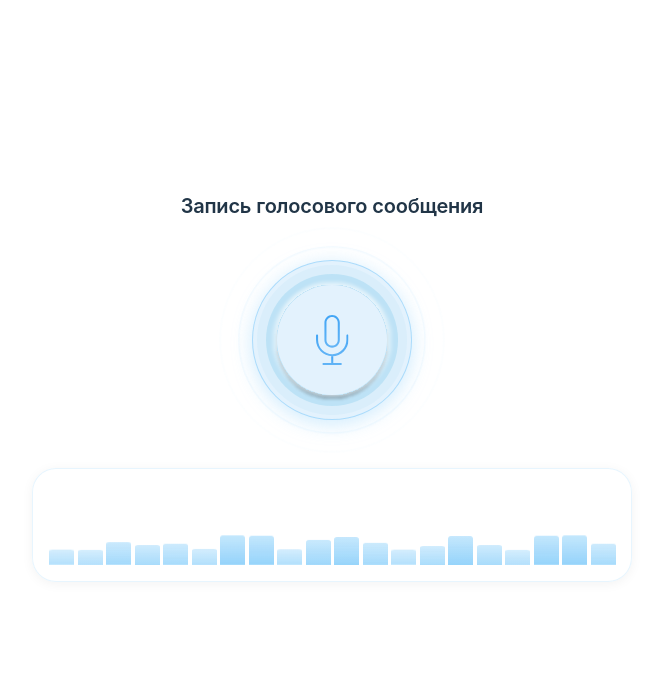
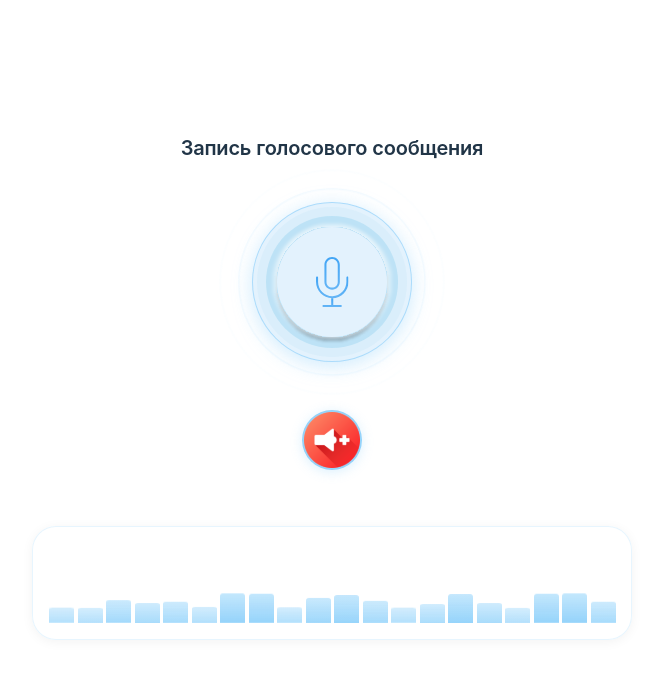
Before and after one commit to NikitaBest/TranscriptorMiniApp, a React (Vite) app: page / in a window 1280 px wide. Shown: the top 678 px of the page, without its empty margins (308-971 px from the left). Built offline with nearby package versions, Linux system fonts and the light colour scheme; no server answers.

Commit message:
добавление кнопки аудио файл

```diff
--- a/src/components/AudioRecorder.css
+++ b/src/components/AudioRecorder.css
@@ -119,6 +119,14 @@
   border-radius: 24px;
   border: 1px solid rgba(135, 206, 250, 0.2);
   box-shadow: 0 2px 12px rgba(0, 0, 0, 0.05);
+}
+
+.audio-recorder-file-upload {
+  display: flex;
+  align-items: center;
+  justify-content: center;
+  margin-top: 1.5rem;
+  margin-bottom: 0.5rem;
 }
 
 .audio-recorder-error {
--- a/src/components/AudioRecorder.jsx
+++ b/src/components/AudioRecorder.jsx
@@ -39,6 +39,7 @@ function AudioRecorder({ onAudioData, onRecordingStateChange, audioData, onAudio
   const isRecordingRef = useRef(false) // Ref для проверки состояния записи
   const isPausedRef = useRef(false) // Ref для проверки состояния паузы
   const audioPlayerRef = useRef(null) // Ref для audio элемента
+  const fileInputRef = useRef(null) // Ref для input файла
 
   // Форматирование времени в MM:SS
   const formatTime = (seconds) => {
@@ -458,6 +459,81 @@ function AudioRecorder({ onAudioData, onRecordingStateChange, audioData, onAudio
     setEditableTranscriptionText('')
   }
 
+  // Обработка выбора файла
+  const handleFileSelect = async (event) => {
+    const file = event.target.files?.[0]
+    if (!file) return
+
+    // Проверяем, что это аудио файл
+    if (!file.type.startsWith('audio/')) {
+      setError('Пожалуйста, выберите аудио файл')
+      return
+    }
+
+    try {
+      setIsUploading(true)
+      setError(null)
+      setUploadStatus(null)
+      setTranscription(null)
+      setTranscriptionId(null)
+      setEditableTranscriptionText('')
+
+      console.log('Подготовка файла для отправки:', {
+        fileName: file.name,
+        fileType: file.type,
+        fileSize: file.size,
+        fileSizeKB: (file.size / 1024).toFixed(2) + ' KB'
+      })
+
+      const response = await audioApiService.uploadAudio(file)
+
+      console.log('Ответ от сервера при загрузке:', response)
+
+      // Получаем ID записи из ответа
+      const uploadData = response?.value || response
+      const id = uploadData?.id
+
+      if (id) {
+        // Сохраняем ID записи
+        setTranscriptionId(id)
+        console.log('ID записи сохранен:', id)
+
+        // Не показываем промежуточные статусы
+        setUploadStatus(null)
+
+        // Даем время бекенду создать задачу транскрипции перед первой проверкой
+        statusCheckTimerRef.current = setTimeout(() => {
+          console.log('Начинаем проверку статуса транскрипции для ID:', id)
+          setIsLoadingTranscription(true) // Начинаем проверку статуса
+          setIsUploading(false) // Загрузка завершена
+          checkTranscriptionStatus(id)
+        }, 2000) // Ждем 2 секунды перед первой проверкой
+      } else {
+        setUploadStatus(null)
+        console.error('ID записи не найден в ответе:', response)
+        setIsUploading(false)
+      }
+
+    } catch (err) {
+      console.error('Ошибка при загрузке файла:', err)
+      setError(err.message || 'Ошибка при загрузке аудио файла на сервер')
+      setUploadStatus(null)
+      setIsUploading(false)
+    }
+
+    // Сбрасываем input, чтобы можно было выбрать тот же файл снова
+    if (fileInputRef.current) {
+      fileInputRef.current.value = ''
+    }
+  }
+
+  // Открытие диалога выбора файла
+  const handleFileButtonClick = () => {
+    if (fileInputRef.current) {
+      fileInputRef.current.click()
+    }
+  }
+
   // Отправка аудио на бекенд
   const uploadAudio = async () => {
     if (!audioBlob) return
@@ -670,7 +746,7 @@ function AudioRecorder({ onAudioData, onRecordingStateChange, audioData, onAudio
         </div>
       )}
 
-      {!isRecording && !audioBlob && (
+      {!isRecording && !audioBlob && !isUploading && !isLoadingTranscription && !transcription && (
         <div className="audio-recorder-main-section">
           <h2 className="audio-recorder-title">Запись голосового сообщения</h2>
           <div className="audio-recorder-control-wrapper">
@@ -682,6 +758,22 @@ function AudioRecorder({ onAudioData, onRecordingStateChange, audioData, onAudio
                 variant="record"
                 icon={<MicrophoneIcon />}
                 onClick={startRecording}
+                disabled={isUploading}
+                circular
+              />
+            </div>
+            <div className="audio-recorder-file-upload">
+              <input
+                ref={fileInputRef}
+                type="file"
+                accept="audio/*"
+                onChange={handleFileSelect}
+                style={{ display: 'none' }}
+              />
+              <Button
+                variant="upload"
+                icon={<img src="/audiopush.svg" alt="Загрузить файл" style={{ width: '100%', height: '100%', objectFit: 'contain' }} />}
+                onClick={handleFileButtonClick}
                 disabled={isUploading}
                 circular
               />
@@ -705,8 +797,19 @@ function AudioRecorder({ onAudioData, onRecordingStateChange, audioData, onAudio
         </>
       )}
 
-      {(isUploading || isLoadingTranscription) && (
-        <h2 className="audio-recorder-title">Ожидание обработки</h2>
+      {(isUploading || isLoadingTranscription) && !transcription && (
+        <>
+          <h2 className="audio-recorder-title">Ожидание обработки</h2>
+          <div className="audio-recorder-equalizer-container">
+            <AudioWaves audioData={null} isRecording={false} />
+          </div>
+          <div className="audio-recorder-loading">
+            <div className="loading-spinner"></div>
+            <p>
+              {isUploading ? 'Загрузка файла...' : 'Получение транскрипции...'}
+            </p>
+          </div>
+        </>
       )}
 
       {audioUrl && !isRecording && !transcription && !isUploading && !isLoadingTranscription && (
@@ -843,13 +946,6 @@ function AudioRecorder({ onAudioData, onRecordingStateChange, audioData, onAudio
         </>
       )}
 
-      {/* Индикатор загрузки транскрипции */}
-      {isLoadingTranscription && transcriptionId && !transcription && (
-        <div className="audio-recorder-loading">
-          <div className="loading-spinner"></div>
-          <p>Получение транскрипции...</p>
-        </div>
-      )}
 
       <div className="audio-recorder-controls">
 
--- a/src/components/Button.css
+++ b/src/components/Button.css
@@ -381,6 +381,51 @@
   box-shadow: 0 6px 25px rgba(0, 170, 0, 0.5);
 }
 
+/* Стили для круглой кнопки загрузки файла (меньше обычной) */
+.btn-circular.btn-upload {
+  width: 60px;
+  height: 60px;
+  min-width: 60px;
+  min-height: 60px;
+  background: rgba(135, 206, 250, 0.85);
+  backdrop-filter: blur(10px);
+  -webkit-backdrop-filter: blur(10px);
+  box-shadow: 0 2px 12px rgba(135, 206, 250, 0.3);
+  border: 1px solid rgba(135, 206, 250, 0.4);
+}
+
+.btn-circular.btn-upload:hover:not(:disabled) {
+  transform: translateY(-2px) scale(1.05);
+  background: rgba(135, 206, 250, 0.95);
+  box-shadow: 0 4px 16px rgba(135, 206, 250, 0.4);
+}
+
+.btn-circular.btn-upload:active:not(:disabled) {
+  transform: scale(0.95);
+}
+
+.btn-circular.btn-upload .btn-icon {
+  width: 100%;
+  height: 100%;
+  padding: 0;
+  box-sizing: border-box;
+  display: flex;
+  align-items: center;
+  justify-content: center;
+  overflow: visible;
+}
+
+.btn-circular.btn-upload .btn-icon svg,
+.btn-circular.btn-upload .btn-icon img {
+  width: 56px;
+  height: 56px;
+  max-width: 56px;
+  max-height: 56px;
+  display: block;
+  flex-shrink: 0;
+  object-fit: contain;
+}
+
 /* Адаптация для маленьких экранов */
 @media (max-width: 375px) {
   .btn:not(.btn-circular) {
@@ -389,11 +434,18 @@
     border-radius: 20px;
   }
 
-  .btn-circular:not(.btn-record) {
+  .btn-circular:not(.btn-record):not(.btn-upload) {
     width: 70px;
     height: 70px;
     min-width: 70px;
     min-height: 70px;
+  }
+
+  .btn-circular.btn-upload {
+    width: 50px;
+    height: 50px;
+    min-width: 50px;
+    min-height: 50px;
   }
 
   .btn-circular.btn-record {
@@ -417,4 +469,17 @@
     width: 40px;
     height: 40px;
   }
+
+  .btn-circular.btn-upload .btn-icon {
+    padding: 0;
+  }
+
+  .btn-circular.btn-upload .btn-icon svg,
+  .btn-circular.btn-upload .btn-icon img {
+    width: 44px;
+    height: 44px;
+    max-width: 44px;
+    max-height: 44px;
+    object-fit: contain;
+  }
 }
```
Also changed, not shown: public/audiopush.svg (added).
